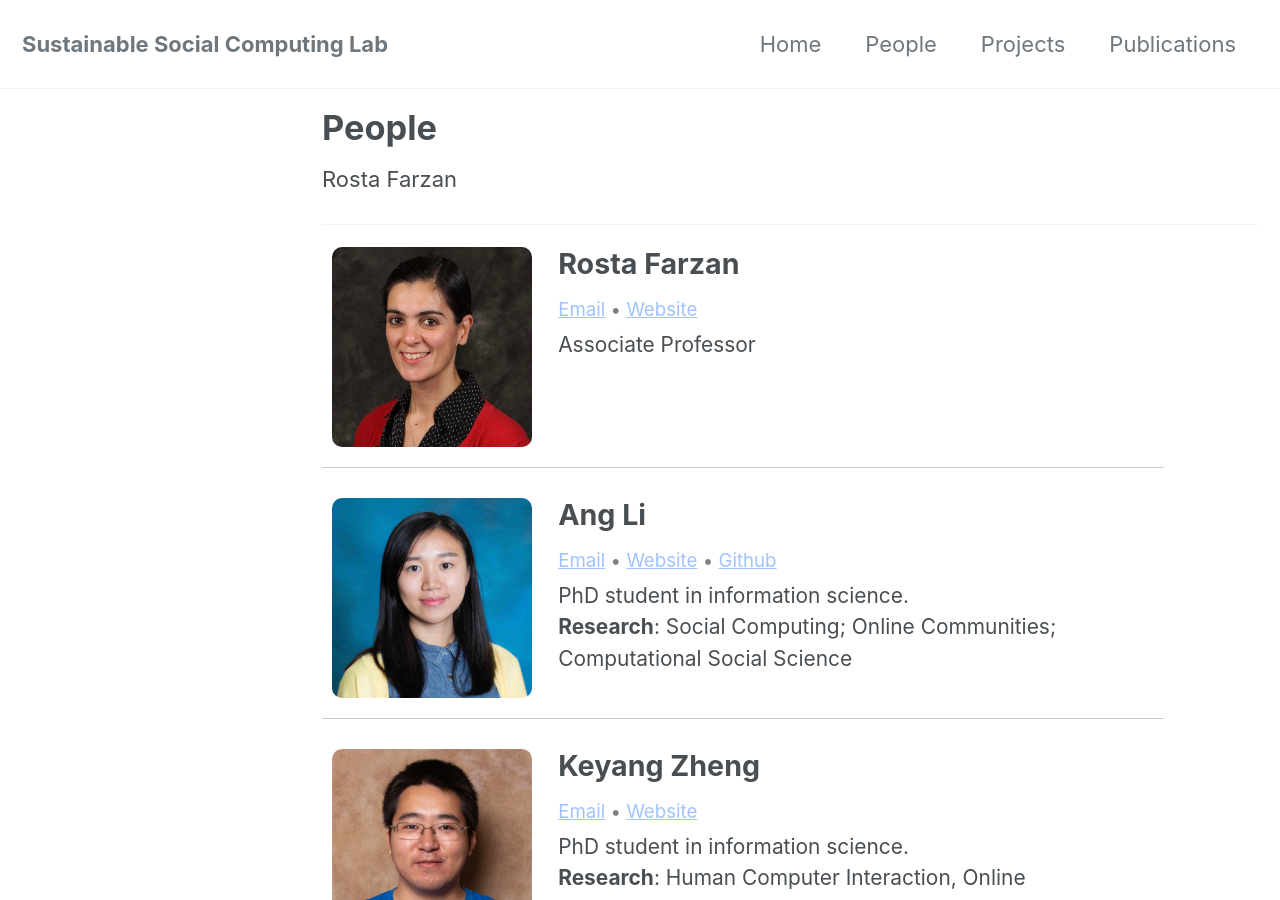
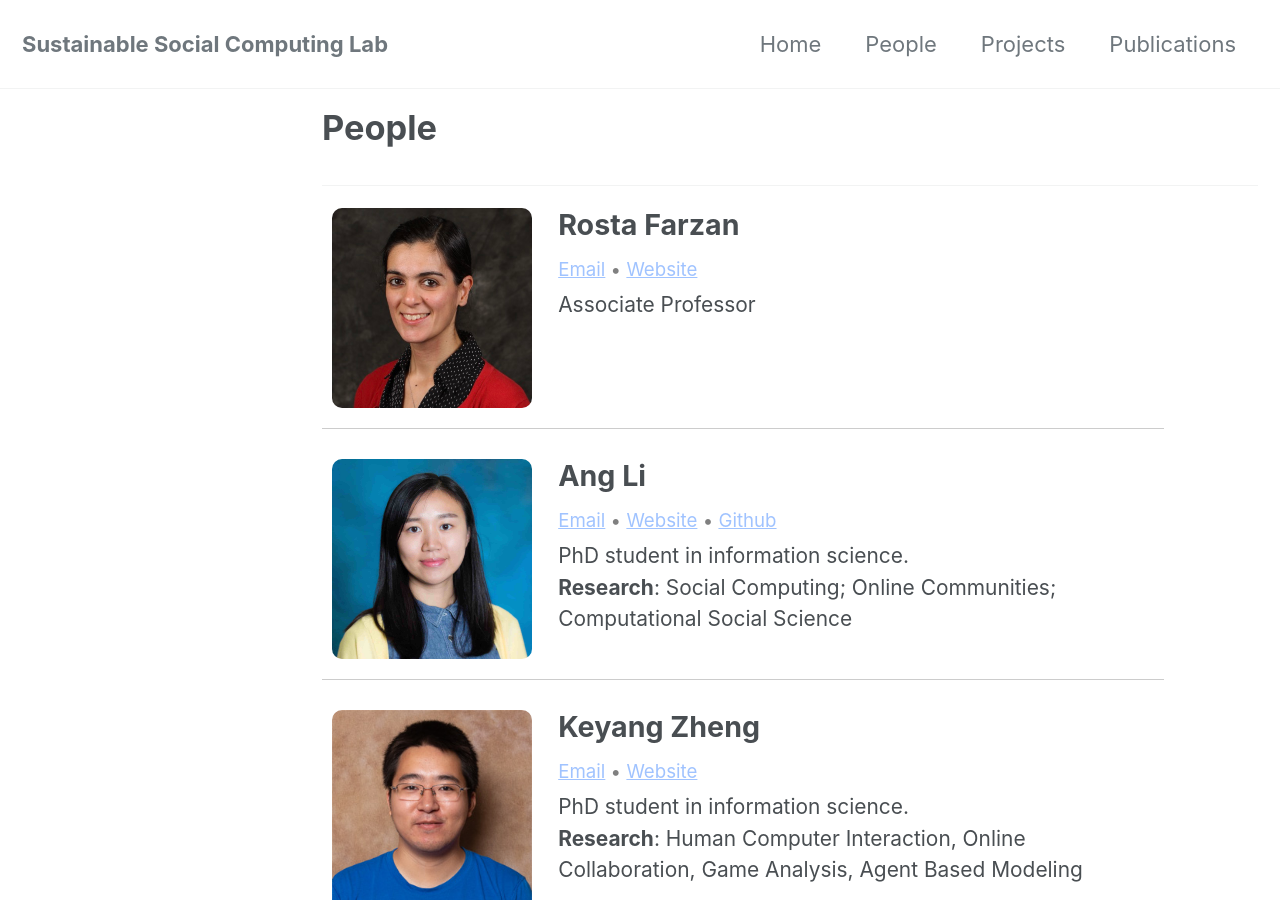
Before and after one commit to SSC-Pitt/SSC-Pitt.github.io, a Jekyll site: the page built from _pages/people.md, in a window 1280 px wide and 900 px high. Built offline with Jekyll 4.4.1, drawn with Linux system fonts in a browser that asks for light colours; cached includes are drawn as plain includes; nearby versions of some CDN libraries; our own code applies the rules of GitHub Pages for plain Markdown files.

Commit message:
Update _pages/people.md

```diff
--- a/_pages/people.md
+++ b/_pages/people.md
@@ -8,7 +8,7 @@ permalink: /people.html
 ---
 <!-- Please copy the whole div part, and change the value to your own according to the notes, just put your version before or under others' div. No need to wrap it into other structures. -->
 <!-- Please change the order of people in some reasonable manner,  don't steal Rosta's No.1 spot. -->
-<p>Rosta Farzan</p>
+
 
 <hr />
 
```
